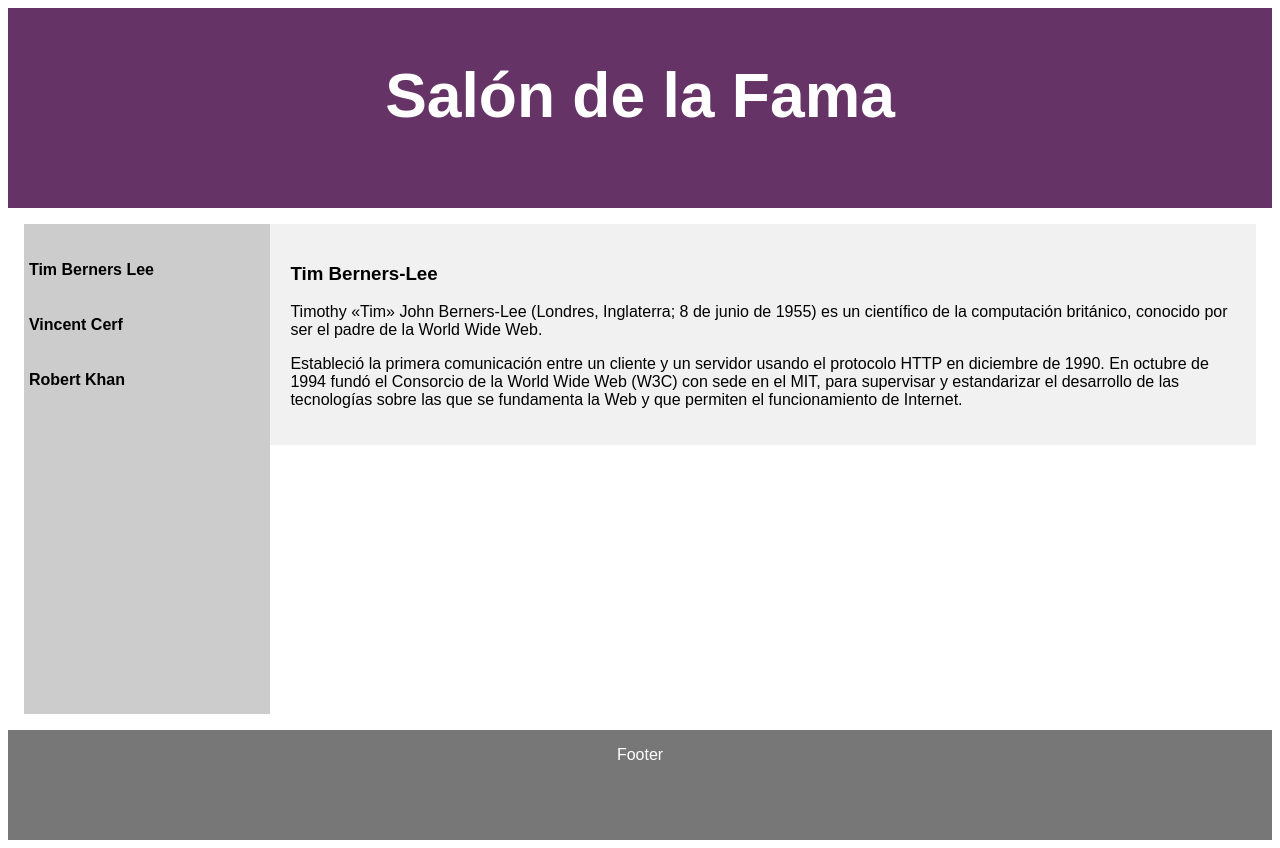
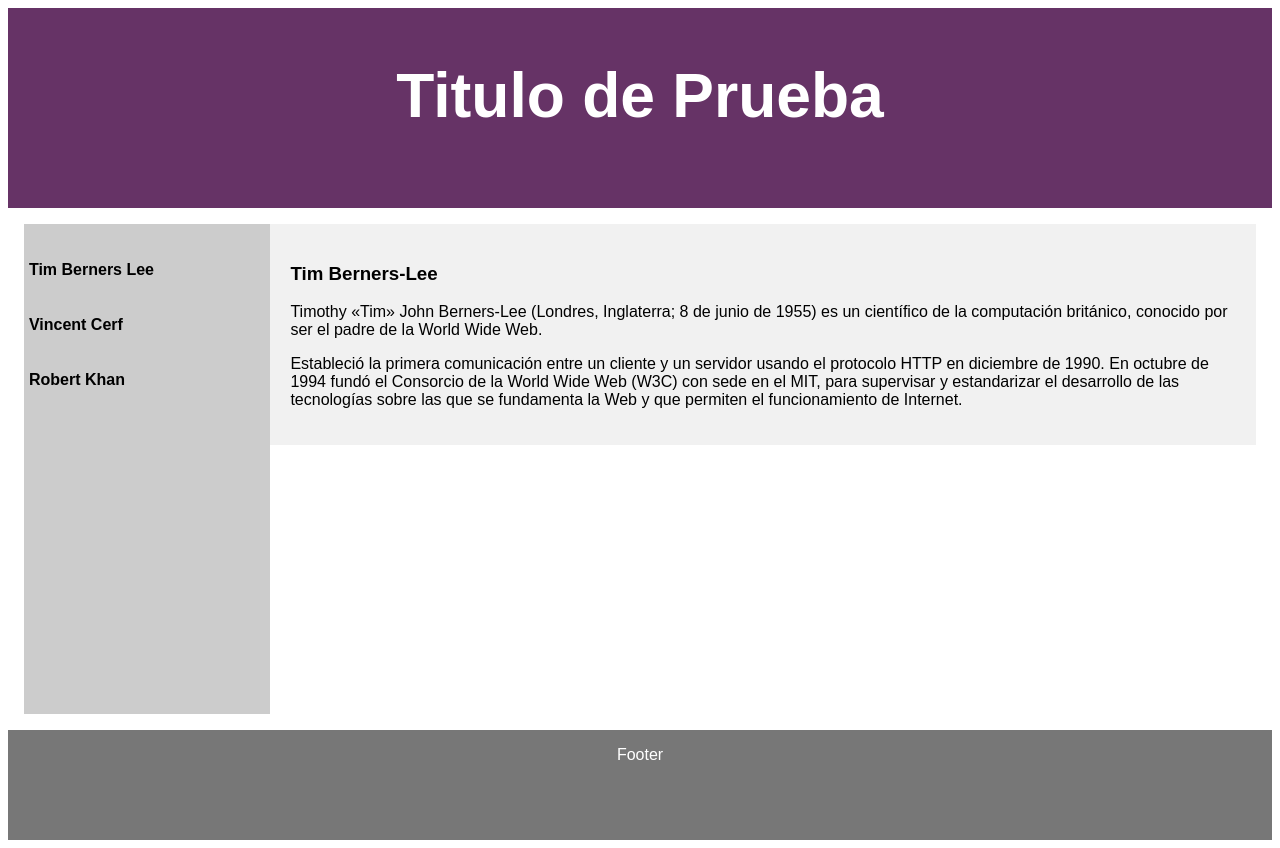
Before and after one commit to nicolasrivera23/afterclass4, a plain HTML site: page index.html in a window 1280 px wide. Drawn offline with Linux system fonts and the light colour scheme.

Commit message:
se modifico el titulo principal

```diff
--- a/index.html
+++ b/index.html
@@ -9,7 +9,7 @@
 <body>
 
 <header>
-  <h2>Salón de la Fama</h2>
+  <h2>Titulo de Prueba</h2>
 </header>
 
 <main>
```
